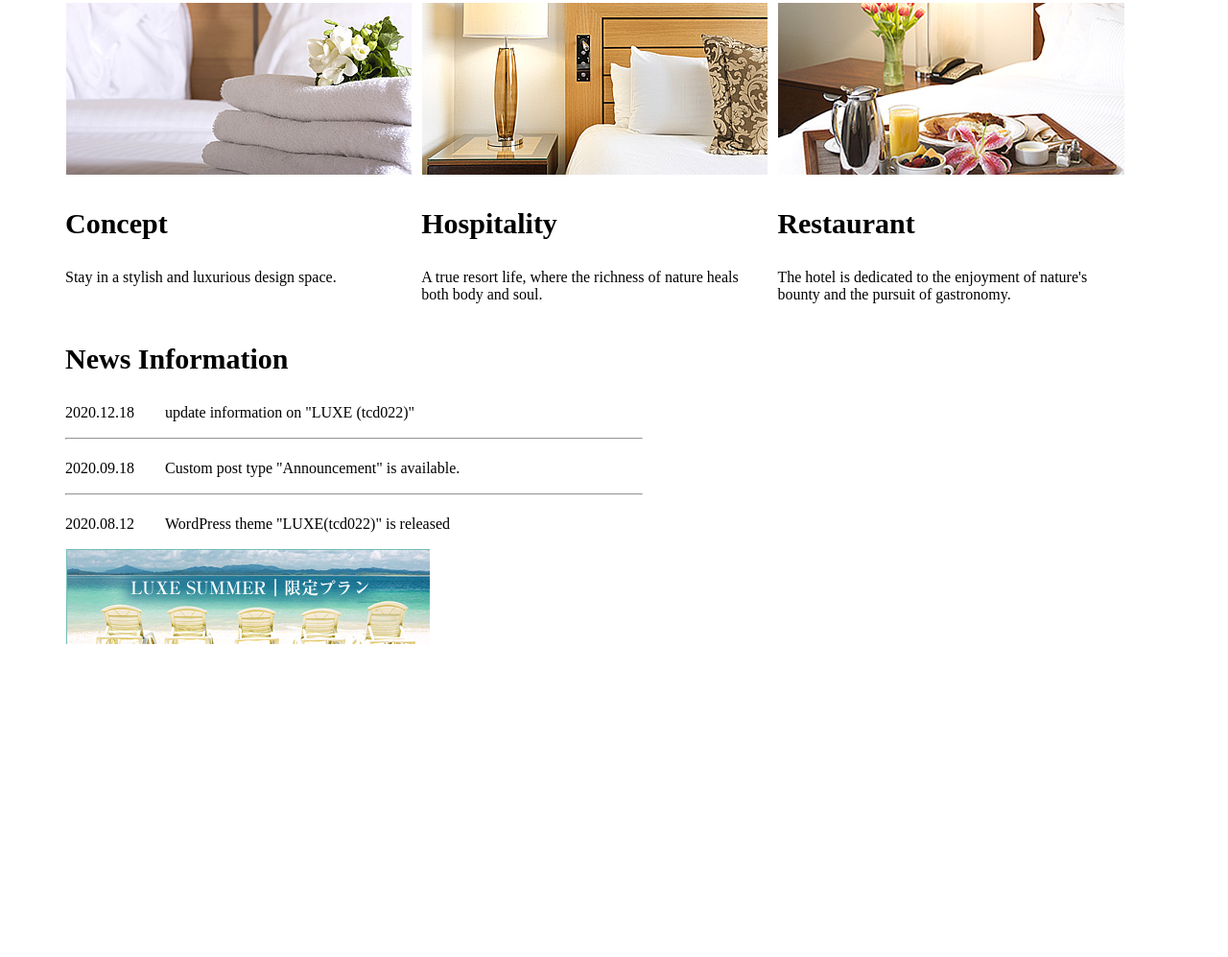
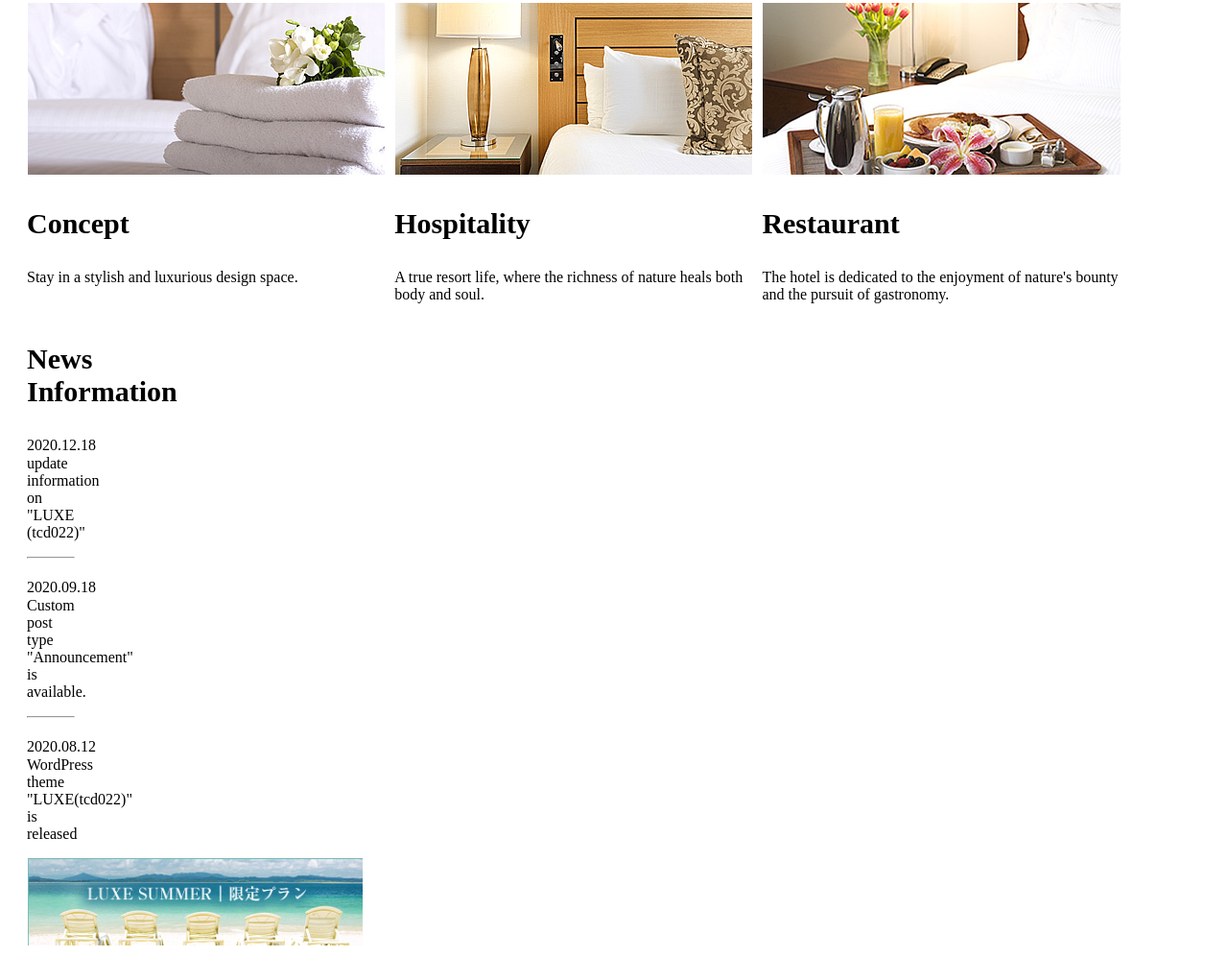
Before and after one commit to c3220609/www, a plain HTML site: page kadai01/index.html in a window 1280 px wide. Shown: the part 661-1658 px from the top of the page at 96% size. Before the commit the page ends 1344 px from the top, so only its background shows below. Drawn offline with Linux system fonts and the light colour scheme.

Commit message:
update2023/06/13

```diff
--- a/kadai01/index.html
+++ b/kadai01/index.html
@@ -12,7 +12,7 @@
             overflow: hidden;
         }
         main{
-            margin-left: 60px;
+            margin-left: 20px;
             overflow: hidden;
         }
         h1{
@@ -33,7 +33,7 @@
             overflow: hidden;
         }
         footer{
-            width: 50%;
+            width: 50px;
             clear: both;
             float: left;
         }
@@ -78,7 +78,7 @@
                 <p>2020.08.12　　WordPress theme "LUXE(tcd022)" is released</p>
             </section>
            <section class="footer">
-            <img src="images/fotter.png">
+            <img src="images/fotter.png" width="350">
            </section>
 
         </footer>
```
